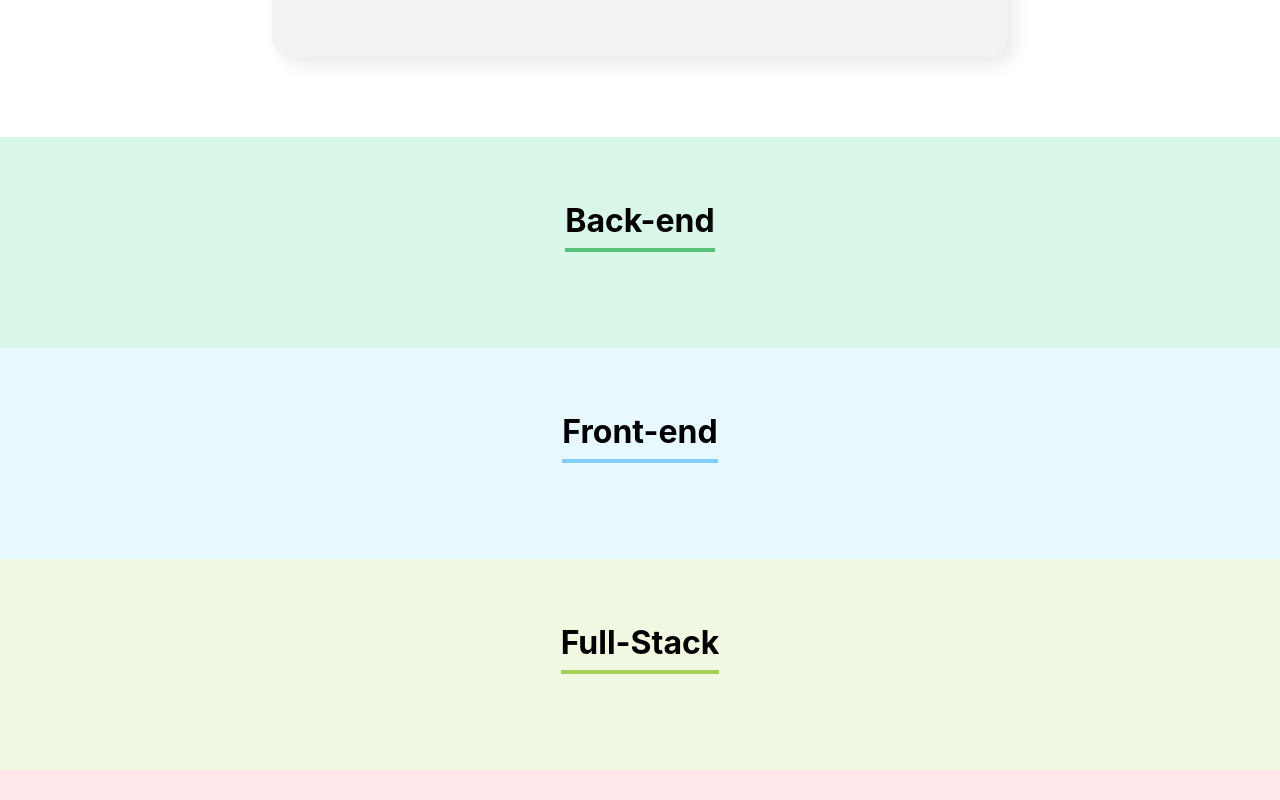
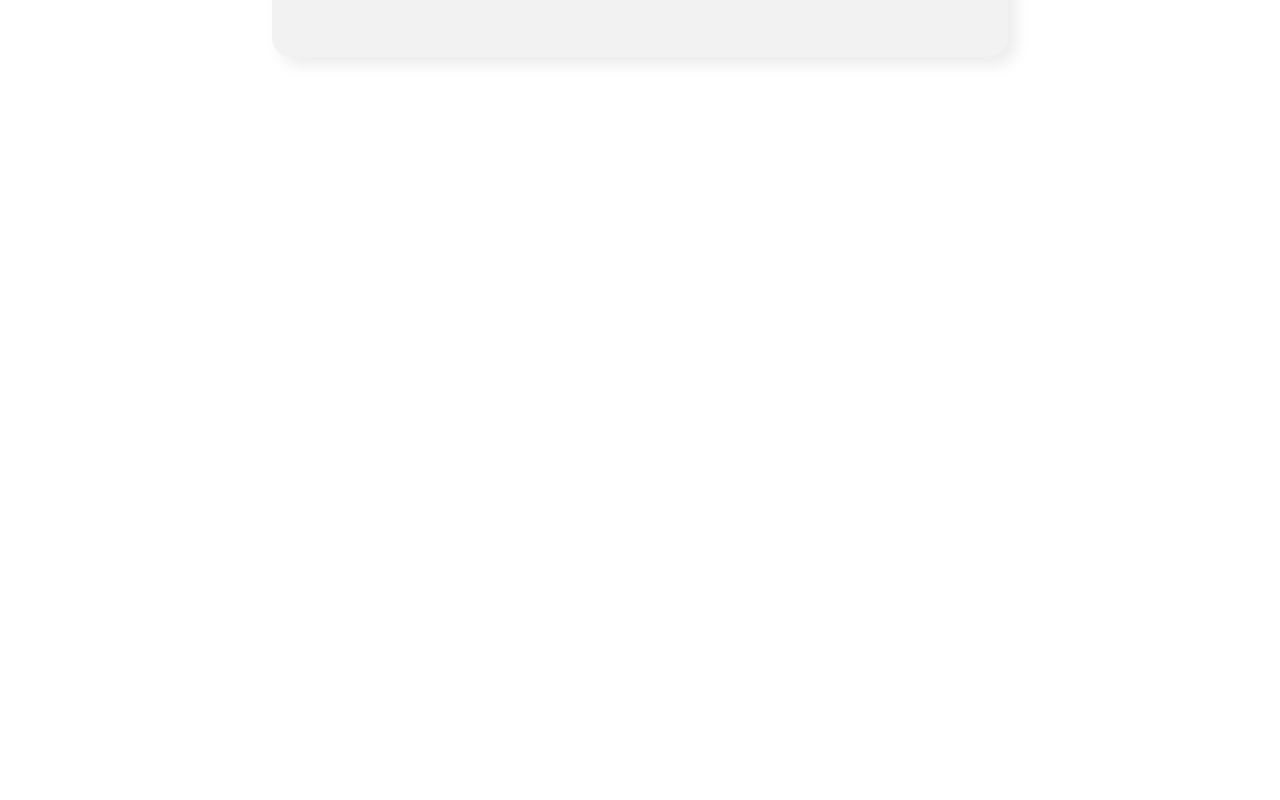
Before and after one commit to jonasluis/organo, a React (Create React App) app: page / in a window 1280 px wide. Shown: the part 1340-2140 px from the top of the page. After the commit the page ends 1477 px from the top, so only its background shows below. Built offline with nearby package versions, Linux system fonts and the light colour scheme; the HTML template or start-up script is replaced by a standard one.

Commit message:
:sparkles: feat:  Escondendo times vazios e limpando campos do formulario

```diff
--- a/src/App.js
+++ b/src/App.js
@@ -39,7 +39,7 @@
     {
       nome: 'Mobile',
       corPrimaria: '#FF8A29',
-      corSecundaria: '#FFEEDFh'
+      corSecundaria: '#FFEEDF'
     },
     {
       nome: 'Inovação e Gestão',
--- a/src/componentes/Formulario/index.js
+++ b/src/componentes/Formulario/index.js
@@ -21,6 +21,11 @@
       imagem,
       time
     })
+
+    setNome('')
+    setCargo('')
+    setImagem('')
+    setTime('')
    }
 
   return (
--- a/src/componentes/Time/index.js
+++ b/src/componentes/Time/index.js
@@ -6,12 +6,13 @@
     return (
 
 
-        <section className='time' style={css}>
+        (props.colaboradores.length > 0) ? <section className='time' style={css}>
             <h3 style={{borderColor: props.corPrimaria}}>{props.nome}</h3>
             <div className='colaboradores'>
                 {props.colaboradores.map( colaborador => <Colaborador nome={colaborador.nome} cargo={colaborador.cargo} imagem={colaborador.imagem} />)}
             </div>
         </section>
+        : ''
     )
 
 }
```
